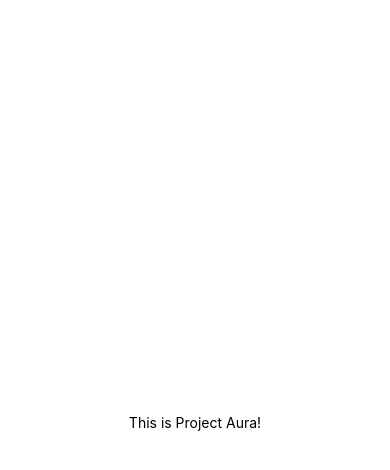
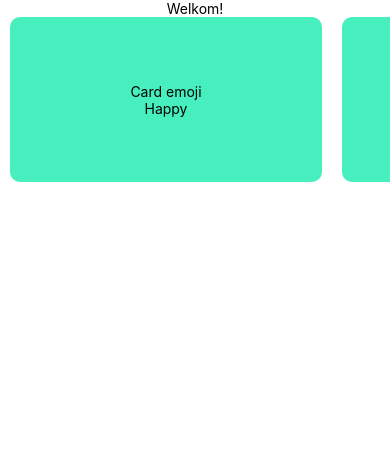
Before and after one commit to gdmgent-1819-mobdev2/positive-design-project-aura, a React Native app in the folder app/: screen / in a window 390 px wide. Shown: the top 470 px of the page. Built offline with nearby package versions, Linux system fonts and the light colour scheme.

Commit message:
Card Test

```diff
--- a/app/App.js
+++ b/app/App.js
@@ -1,23 +1,13 @@
 import React from 'react';
 import { StyleSheet, Text, View } from 'react-native';
+import Main from './components/Main'
 
 export default class App extends React.Component {
   render() {
     return (
-      <View style={styles.container}>
-        <Text>This is Project Aura!</Text>
-      </View>
+      <Main />
     );
 
 
   }
 }
-
-const styles = StyleSheet.create({
-  container: {
-    flex: 1,
-    backgroundColor: '#fff',
-    alignItems: 'center',
-    justifyContent: 'center',
-  },
-});
--- /dev/null
+++ b/app/components/Card.js
@@ -0,0 +1,28 @@
+import React, { Component } from 'react'
+import { Text, View, StyleSheet } from 'react-native'
+
+const styles = StyleSheet.create({
+  card: {
+    minWidth: '80%',
+    maxHeight: '20%',
+    backgroundColor: '#48efbe',
+    borderRadius: 10,
+    flex: 1,
+    alignItems: 'center',
+    justifyContent: 'center',
+    textAlign: 'center',
+    flexGrow: 1,
+    flexShrink: 0,
+    marginLeft: 10,
+    marginRight: 10,
+  }
+})
+
+const Card = ({text}) => (
+  <View style={styles.card}>
+      <Text>Card emoji</Text>
+      <Text>{text}</Text>
+  </View>
+)
+
+export default Card
--- /dev/null
+++ b/app/components/CardContainer.js
@@ -0,0 +1,25 @@
+import React, { Component } from 'react'
+import { Text, View, StyleSheet } from 'react-native'
+
+import Card from './Card'
+
+const styles = StyleSheet.create({
+  container: {
+    minWidth: '100%',
+    height: '40%',
+    overflow: 'scroll',
+    flex: 1,
+    flexDirection: 'row',
+    flexWrap: 'nowrap',
+  }
+})
+
+const CardContainer = () => (
+  <View style={styles.container}>
+    <Card text='Happy' />
+    <Card text='Sad' />
+    <Card text='Angry' />
+  </View>
+)
+
+export default CardContainer
--- /dev/null
+++ b/app/components/Main.js
@@ -0,0 +1,26 @@
+import React, { Component } from 'react'
+import { Text, View, StyleSheet } from 'react-native'
+import CardContainer from './CardContainer'
+
+
+const styles = StyleSheet.create({
+  container: {
+    flex: 1,
+    backgroundColor: '#fff',
+    alignItems: 'center',
+    justifyContent: 'center',
+  },
+});
+
+export class Main extends Component {
+  render() {
+    return (
+      <View style={styles.container}>
+        <Text>Welkom!</Text>
+        <CardContainer />
+      </View>
+    )
+  }
+}
+
+export default Main
```
Also changed, not shown: app/assets/icons/icon.png (renamed from app/assets/icon.png), app/assets/images/splash.png (renamed from app/assets/splash.png).
